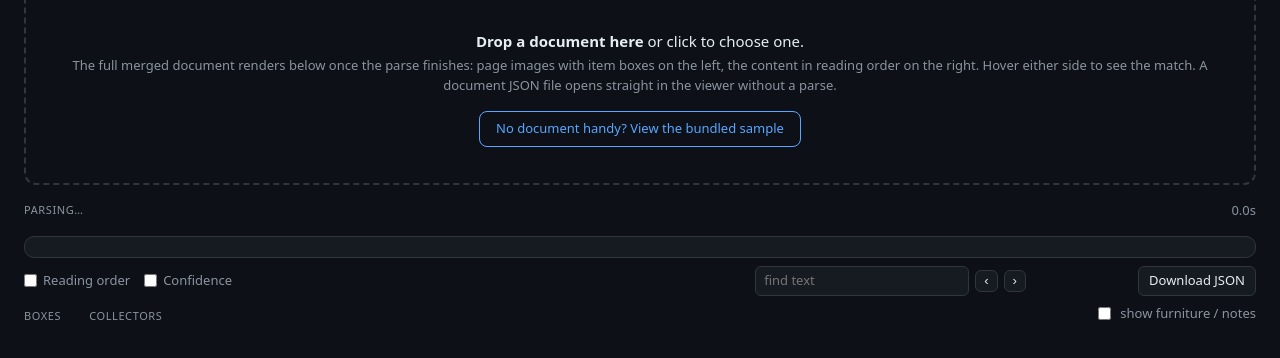
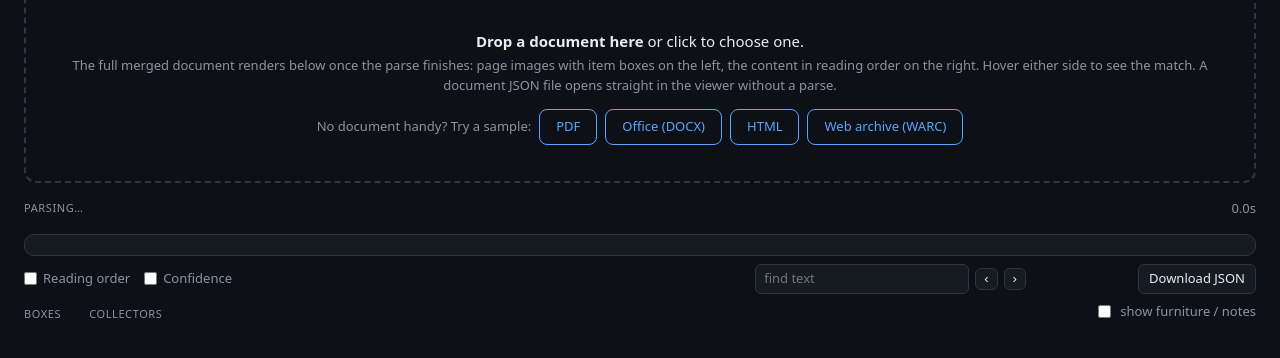
Before and after one commit to ai-pipestream/gRParse, a website: page examples/web-demo/public/document.html in a window 1280 px wide. Shown: the part 106-464 px from the top of the page. Drawn offline with Linux system fonts and the light colour scheme; no server answers.

Commit message:
Add office, HTML, and WARC samples to the document viewer
The document tab only bundled a PDF sample, so the LibreOffice, HTML,
and WARC collectors had no one-click way to try. Adds sample.docx,
sample.html, and sample.warc.gz alongside sample.pdf, and turns the
single sample button into a row of sample buttons that each fetch
their file and submit it through the existing upload path.

```diff
--- a/examples/web-demo/public/document.html
+++ b/examples/web-demo/public/document.html
@@ -19,7 +19,37 @@
     <input id="file-input" type="file" hidden />
     <p><strong>Drop a document here</strong> or click to choose one.</p>
     <p class="hint">The full merged document renders below once the parse finishes: page images with item boxes on the left, the content in reading order on the right. Hover either side to see the match. A document JSON file opens straight in the viewer without a parse.</p>
-    <button id="sample-button" class="sample-button" type="button">No document handy? View the bundled sample</button>
+    <div id="dv-samples" class="dv-samples">
+      <span class="dv-samples-label">No document handy? Try a sample:</span>
+      <button
+        id="sample-button"
+        class="dv-sample-btn"
+        type="button"
+        data-sample-file="sample.pdf"
+        data-sample-content-type="application/pdf"
+      >PDF</button>
+      <button
+        id="sample-docx-button"
+        class="dv-sample-btn"
+        type="button"
+        data-sample-file="sample.docx"
+        data-sample-content-type="application/vnd.openxmlformats-officedocument.wordprocessingml.document"
+      >Office (DOCX)</button>
+      <button
+        id="sample-html-button"
+        class="dv-sample-btn"
+        type="button"
+        data-sample-file="sample.html"
+        data-sample-content-type="text/html"
+      >HTML</button>
+      <button
+        id="sample-warc-button"
+        class="dv-sample-btn"
+        type="button"
+        data-sample-file="sample.warc.gz"
+        data-sample-content-type="application/warc"
+      >Web archive (WARC)</button>
+    </div>
   </section>
 
   <section id="progress" class="dv-progress" hidden>
--- a/examples/web-demo/public/document.js
+++ b/examples/web-demo/public/document.js
@@ -11,7 +11,7 @@
 
 const dropzone = document.getElementById("dropzone");
 const fileInput = document.getElementById("file-input");
-const sampleButton = document.getElementById("sample-button");
+const sampleButtons = document.querySelectorAll(".dv-sample-btn");
 const results = document.getElementById("results");
 const progressBar = document.getElementById("progress");
 const progressPages = document.getElementById("progress-pages");
@@ -2129,15 +2129,21 @@ async function parseFile(file) {
 }
 
 dropzone.addEventListener("click", () => fileInput.click());
-sampleButton.addEventListener("click", async (event) => {
+// Every sample button fetches its own bundled file and feeds it through the
+// same upload path a picked or dropped file takes; no parsing logic here.
+sampleButtons.forEach((button) => {
+  button.addEventListener("click", async (event) => {
     event.stopPropagation(); // the surrounding dropzone opens the file picker on click
-  const response = await fetch("sample.pdf");
+    const name = button.dataset.sampleFile;
+    const contentType = button.dataset.sampleContentType;
+    const response = await fetch(name);
     if (!response.ok) {
       banner("error", `Could not fetch the bundled sample: HTTP ${response.status}`);
       return;
     }
     const bytes = await response.blob();
-  parseFile(new File([bytes], "sample.pdf", { type: "application/pdf" }));
+    parseFile(new File([bytes], name, { type: contentType }));
+  });
 });
 fileInput.addEventListener("change", () => {
   if (fileInput.files.length > 0) parseFile(fileInput.files[0]);
--- a/examples/web-demo/public/style.css
+++ b/examples/web-demo/public/style.css
@@ -374,6 +374,27 @@ h1 { margin: 0; font-size: 26px; letter-spacing: 0.5px; }
    provenance boxes on the left, content in reading order on the right),
    hover/click sync between them, a label legend with visibility toggles,
    and a trailing unpaged section for collector-merged items. */
+
+.dv-samples {
+  margin-top: 14px;
+  display: flex;
+  align-items: center;
+  gap: 8px;
+  flex-wrap: wrap;
+  justify-content: center;
+}
+.dv-samples-label { color: var(--muted); font-size: 13px; }
+.dv-sample-btn {
+  background: transparent;
+  color: var(--accent);
+  border: 1px solid var(--accent);
+  border-radius: 8px;
+  padding: 7px 16px;
+  font: inherit;
+  font-size: 13px;
+  cursor: pointer;
+}
+.dv-sample-btn:hover { background: rgba(88, 166, 255, 0.12); }
 
 .dv-progress {
   display: flex;
```
Also changed, not shown: examples/web-demo/public/sample.html (added, +34 -0 lines), 2 other files. Lines whose indentation alone changed are shown as unchanged.
